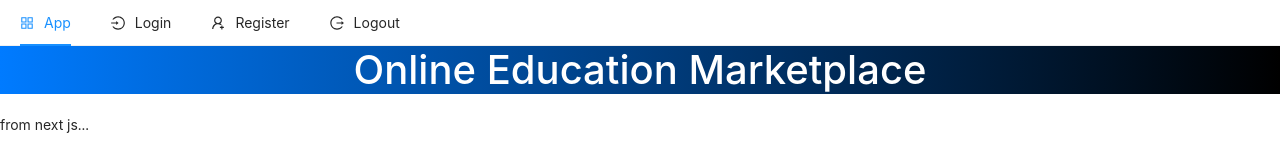
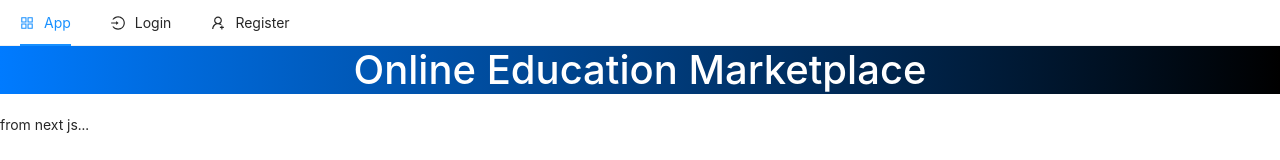
Before and after one commit to raxraj816/edemy, a Next.js app in the folder client/: page / in a window 1280 px wide. Shown: the top 160 px of the page. Built offline with nearby package versions, Linux system fonts and the light colour scheme.

Commit message:
Conditional nav links

```diff
--- a/client/components/TopNav.js
+++ b/client/components/TopNav.js
@@ -3,6 +3,7 @@ import { Menu } from "antd";
 import Link from "next/link";
 import {
   AppstoreOutlined,
+  CoffeeOutlined,
   LoginOutlined,
   LogoutOutlined,
   UserAddOutlined,
@@ -12,12 +13,13 @@ import axios from "axios";
 import { useRouter } from "next/router";
 import { toast } from "react-toastify";
 
-const { Item } = Menu;
+const { Item, SubMenu } = Menu;
 
 const TopNav = () => {
   const [current, setCurrent] = useState("");
 
   const { state, dispatch } = useContext(Context);
+  const { user } = state;
 
   const router = useRouter();
 
@@ -45,6 +47,8 @@ const TopNav = () => {
         </Link>
       </Item>
 
+      {user === null && (
+        <>
           <Item
             key="/login"
             onClick={(e) => setCurrent(e.key)}
@@ -64,15 +68,21 @@ const TopNav = () => {
               <a>Register</a>
             </Link>
           </Item>
+        </>
+      )}
 
-      <Item
-        key="/logout"
-        onClick={logout}
-        icon={<LogoutOutlined />}
+      {user !== null && (
+        <SubMenu
+          key="/profile"
+          icon={<CoffeeOutlined />}
+          title={user && user.name}
           className="float-right"
         >
+          <Item key="/logout" onClick={logout} className="float-right">
             Logout
           </Item>
+        </SubMenu>
+      )}
     </Menu>
   );
 };
```
Lines whose indentation alone changed are shown as unchanged.
